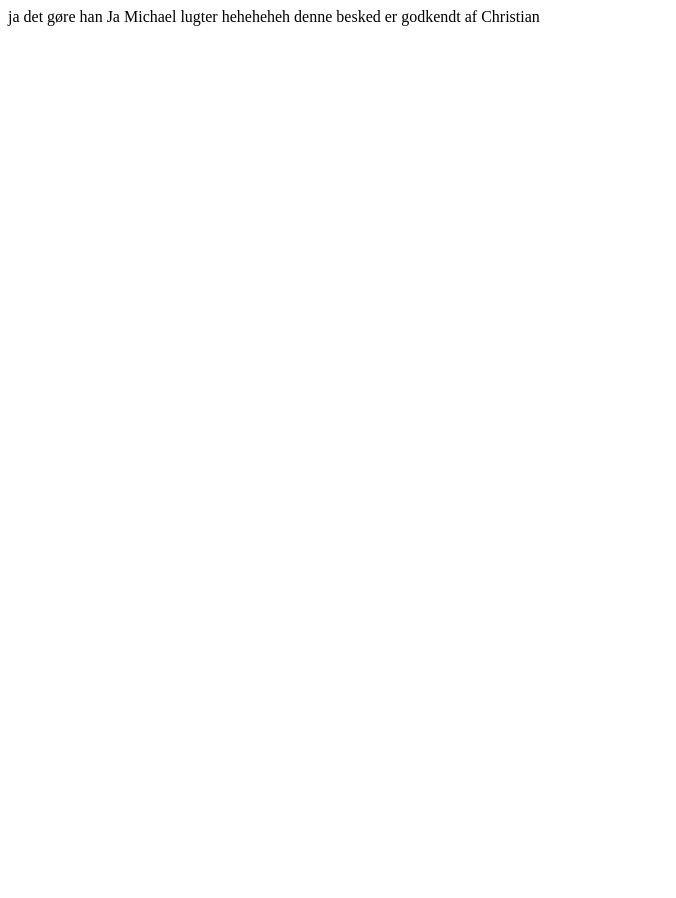
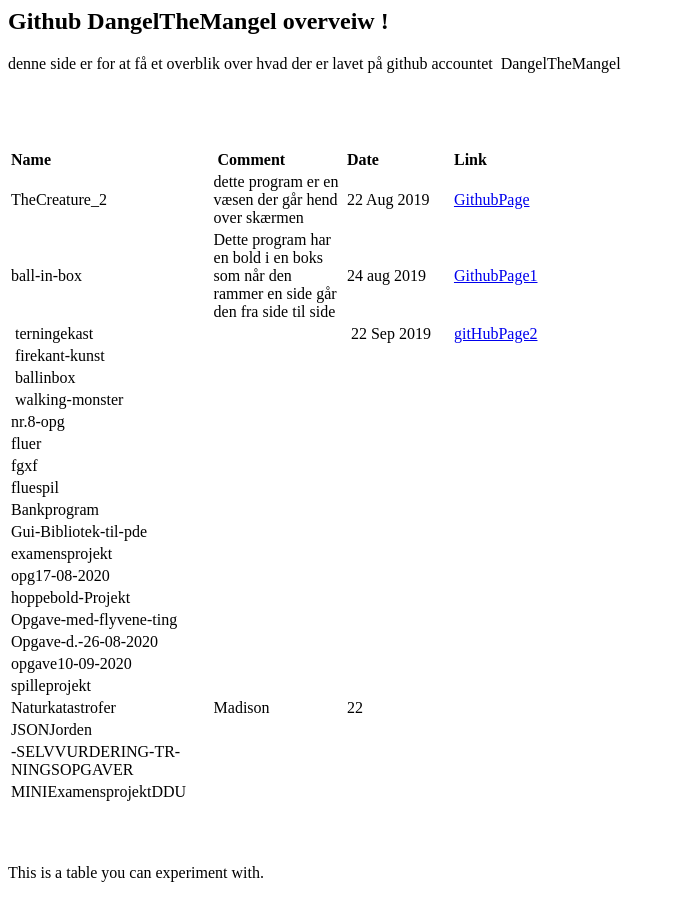
Before and after one commit to DangelTheMangel/DangelTheMangel.github.io, a plain HTML site: page index.html in a window 1280 px wide. Shown: the whole page, without its empty margins (0-676 px from the left). Before the commit the page ends 800 px from the top, so only its background shows below. Drawn offline with Linux system fonts and the light colour scheme.

Commit message:
Update index.html

```diff
--- a/index.html
+++ b/index.html
@@ -1,5 +1,166 @@
 <html>
-  ja det gøre han
-  <head> Ja Michael lugter heheheheh</head>
-  <body> denne besked er godkendt af Christian</body>
+  <h2>Github DangelTheMangel overveiw !</h2>
+<p>denne side er for at f&aring; et overblik over hvad der er lavet p&aring; github accountet&nbsp; DangelTheMangel</p>
+<p style="font-size: 1.5em;">&nbsp;</p>
+<table class="editorDemoTable" style="height: 297px; width: 552px;">
+<tbody>
+<tr>
+<td style="width: 192.8px;"><strong>Name</strong></td>
+<td style="width: 125.6px;"><strong>&nbsp;Comment</strong></td>
+<td style="width: 100px;"><strong>Date</strong></td>
+<td style="width: 100px;"><strong>Link</strong></td>
+</tr>
+<tr>
+<td style="width: 192.8px;">TheCreature_2</td>
+<td style="width: 125.6px;">dette program er en v&aelig;sen der g&aring;r hend over sk&aelig;rmen</td>
+<td style="width: 100px;">22 Aug 2019</td>
+<td style="width: 100px;"><a href="https://github.com/DangelTheMangel/TheCreature_2">GithubPage</a></td>
+</tr>
+<tr>
+<td style="width: 192.8px;">ball-in-box</td>
+<td style="width: 125.6px;">Dette program har en bold i en boks som n&aring;r den rammer en side g&aring;r den fra side til side</td>
+<td style="width: 100px;">24 aug 2019</td>
+<td style="width: 100px;"><a href="https://github.com/DangelTheMangel/ball-in-box">GithubPage1</a></td>
+</tr>
+<tr>
+<td style="width: 192.8px;">&nbsp;terningekast</td>
+<td style="width: 125.6px;">&nbsp;</td>
+<td style="width: 100px;">&nbsp;22 Sep 2019&nbsp;</td>
+<td style="width: 100px;"><a href="https://github.com/DangelTheMangel/terningekast">gitHubPage2</a></td>
+</tr>
+<tr>
+<td style="width: 192.8px;">&nbsp;firekant-kunst</td>
+<td style="width: 125.6px;">&nbsp;</td>
+<td style="width: 100px;">&nbsp;</td>
+<td style="width: 100px;">&nbsp;</td>
+</tr>
+<tr>
+<td style="width: 192.8px;">&nbsp;ballinbox</td>
+<td style="width: 125.6px;">&nbsp;</td>
+<td style="width: 100px;">&nbsp;</td>
+<td style="width: 100px;">&nbsp;</td>
+</tr>
+<tr>
+<td style="width: 192.8px;">&nbsp;walking-monster</td>
+<td style="width: 125.6px;">&nbsp;</td>
+<td style="width: 100px;">&nbsp;</td>
+<td style="width: 100px;">&nbsp;</td>
+</tr>
+<tr>
+<td style="width: 192.8px;">nr.8-opg</td>
+<td style="width: 125.6px;">&nbsp;</td>
+<td style="width: 100px;">&nbsp;</td>
+<td style="width: 100px;">&nbsp;</td>
+</tr>
+<tr>
+<td style="width: 192.8px;">fluer</td>
+<td style="width: 125.6px;">&nbsp;</td>
+<td style="width: 100px;">&nbsp;</td>
+<td style="width: 100px;">&nbsp;</td>
+</tr>
+<tr>
+<td style="width: 192.8px;">fgxf</td>
+<td style="width: 125.6px;">&nbsp;</td>
+<td style="width: 100px;">&nbsp;</td>
+<td style="width: 100px;">&nbsp;</td>
+</tr>
+<tr>
+<td style="width: 192.8px;">fluespil</td>
+<td style="width: 125.6px;">&nbsp;</td>
+<td style="width: 100px;">&nbsp;</td>
+<td style="width: 100px;">&nbsp;</td>
+</tr>
+<tr>
+<td style="width: 192.8px;">Bankprogram</td>
+<td style="width: 125.6px;">&nbsp;</td>
+<td style="width: 100px;">&nbsp;</td>
+<td style="width: 100px;">&nbsp;</td>
+</tr>
+<tr>
+<td style="width: 192.8px;">Gui-Bibliotek-til-pde</td>
+<td style="width: 125.6px;">&nbsp;</td>
+<td style="width: 100px;">&nbsp;</td>
+<td style="width: 100px;">&nbsp;</td>
+</tr>
+<tr>
+<td style="width: 192.8px;">examensprojekt</td>
+<td style="width: 125.6px;">&nbsp;</td>
+<td style="width: 100px;">&nbsp;</td>
+<td style="width: 100px;">&nbsp;</td>
+</tr>
+<tr>
+<td style="width: 192.8px;">opg17-08-2020</td>
+<td style="width: 125.6px;">&nbsp;</td>
+<td style="width: 100px;">&nbsp;</td>
+<td style="width: 100px;">&nbsp;</td>
+</tr>
+<tr>
+<td style="width: 192.8px;">hoppebold-Projekt</td>
+<td style="width: 125.6px;">&nbsp;</td>
+<td style="width: 100px;">&nbsp;</td>
+<td style="width: 100px;">&nbsp;</td>
+</tr>
+<tr>
+<td style="width: 192.8px;">Opgave-med-flyvene-ting</td>
+<td style="width: 125.6px;">&nbsp;</td>
+<td style="width: 100px;">&nbsp;</td>
+<td style="width: 100px;">&nbsp;</td>
+</tr>
+<tr>
+<td style="width: 192.8px;">Opgave-d.-26-08-2020</td>
+<td style="width: 125.6px;">&nbsp;</td>
+<td style="width: 100px;">&nbsp;</td>
+<td style="width: 100px;">&nbsp;</td>
+</tr>
+<tr>
+<td style="width: 192.8px;">opgave10-09-2020</td>
+<td style="width: 125.6px;">&nbsp;</td>
+<td style="width: 100px;">&nbsp;</td>
+<td style="width: 100px;">&nbsp;</td>
+</tr>
+<tr>
+<td style="width: 192.8px;">spilleprojekt</td>
+<td style="width: 125.6px;">&nbsp;</td>
+<td style="width: 100px;">&nbsp;</td>
+<td style="width: 100px;">&nbsp;</td>
+</tr>
+<tr>
+<td style="width: 192.8px;">Naturkatastrofer</td>
+<td style="width: 125.6px;">Madison</td>
+<td style="width: 100px;">22</td>
+<td style="width: 100px;">&nbsp;</td>
+</tr>
+<tr>
+<td style="width: 192.8px;">JSONJorden</td>
+<td style="width: 125.6px;">&nbsp;</td>
+<td style="width: 100px;">&nbsp;</td>
+<td style="width: 100px;">&nbsp;</td>
+</tr>
+<tr>
+<td style="width: 192.8px;">-SELVVURDERING-TR-NINGSOPGAVER</td>
+<td style="width: 125.6px;">&nbsp;</td>
+<td style="width: 100px;">&nbsp;</td>
+<td style="width: 100px;">&nbsp;</td>
+</tr>
+<tr>
+<td style="width: 192.8px;">MINIExamensprojektDDU</td>
+<td style="width: 125.6px;">&nbsp;</td>
+<td style="width: 100px;">&nbsp;</td>
+<td style="width: 100px;">&nbsp;</td>
+</tr>
+<tr>
+<td style="width: 192.8px;">&nbsp;</td>
+<td style="width: 125.6px;">&nbsp;</td>
+<td style="width: 100px;">&nbsp;</td>
+<td style="width: 100px;">&nbsp;</td>
+</tr>
+<tr>
+<td style="width: 192.8px;">&nbsp;</td>
+<td style="width: 125.6px;">&nbsp;</td>
+<td style="width: 100px;">&nbsp;</td>
+<td style="width: 100px;">&nbsp;</td>
+</tr>
+</tbody>
+</table>
+<p>This is a table you can experiment with.</p>
 </html>
```
